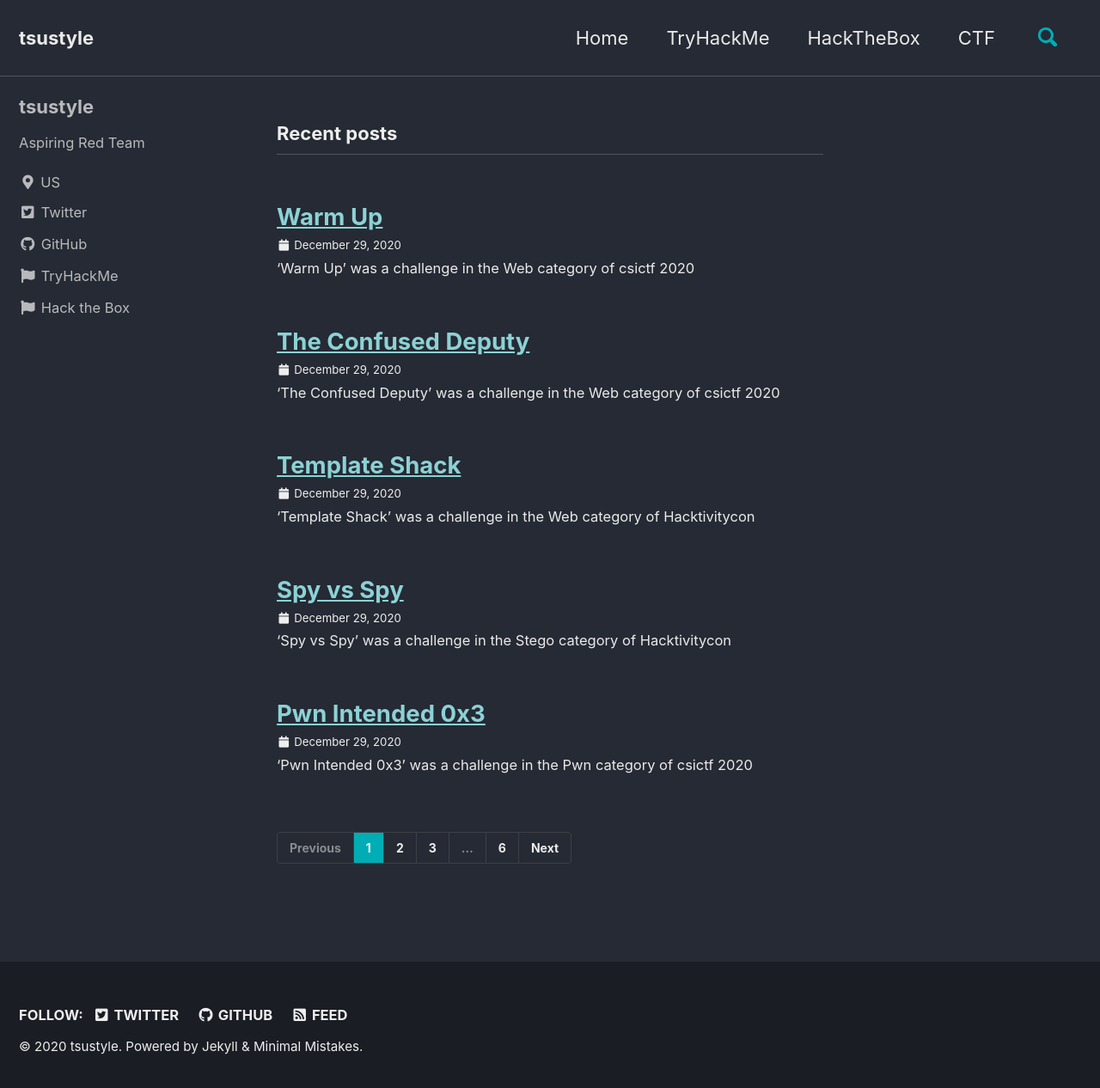
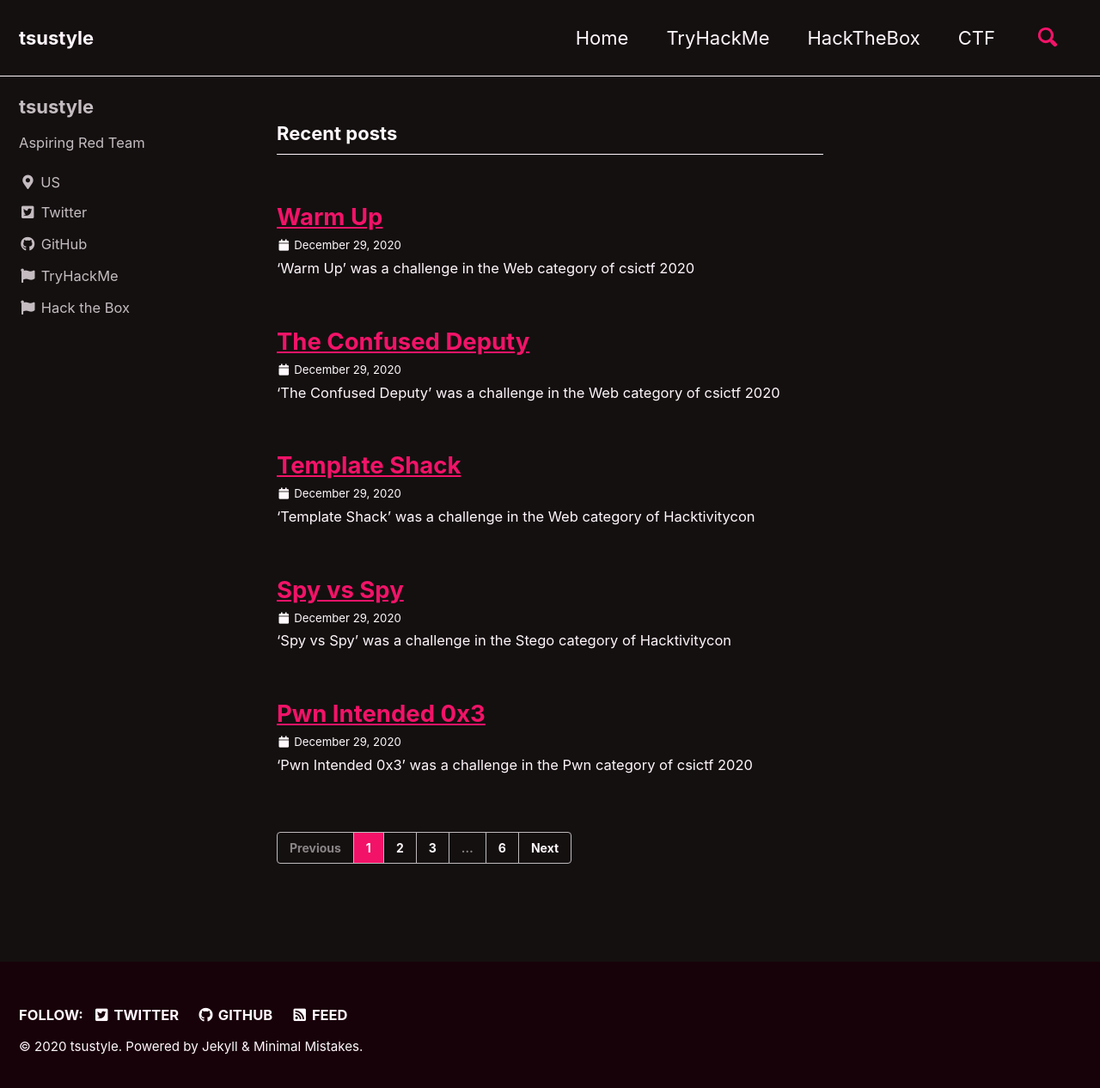
Before and after one commit to tsustyle/tsustyle.github.io, a Jekyll site: the page built from index.html, in a window 1280 px wide and 1273 px high. Shown: the top 1266 px of the window at 86% size. Built offline with Jekyll 4.4.1, drawn with Linux system fonts in a browser that asks for light colours; cached includes are drawn as plain includes; the list of posts is cut into pages by our own code.

Commit message:
testing theme

```diff
--- a/_config.yml
+++ b/_config.yml
@@ -12,7 +12,7 @@
 
 # theme                  : "minimal-mistakes-jekyll"
 remote_theme           : "mmistakes/minimal-mistakes"
-minimal_mistakes_skin    : "dark" # "air", "aqua", "contrast", "dark", "dirt", "neon", "mint", "plum", "sunrise"
+minimal_mistakes_skin    : "neon" # "air", "aqua", "contrast", "dark", "dirt", "neon", "mint", "plum", "sunrise"
 
 # Site Settings
 locale                   : "en-US"
--- a/_sass/minimal-mistakes/skins/_neon.scss
+++ b/_sass/minimal-mistakes/skins/_neon.scss
@@ -6,7 +6,8 @@
 $background-color: #141010 !default;
 $text-color: #fff6fb !default;
 $primary-color: #f21368 !default;
-$border-color: mix(#fff, $background-color, 20%) !default;
+/*$border-color: mix(#fff, $background-color, 20%) !default;*/
+$border-color: #fff6fb !default;
 $code-background-color: mix(#000, $background-color, 15%) !default;
 $code-background-color-dark: mix(#000, $background-color, 20%) !default;
 $form-background-color: mix(#000, $background-color, 15%) !default;
```
